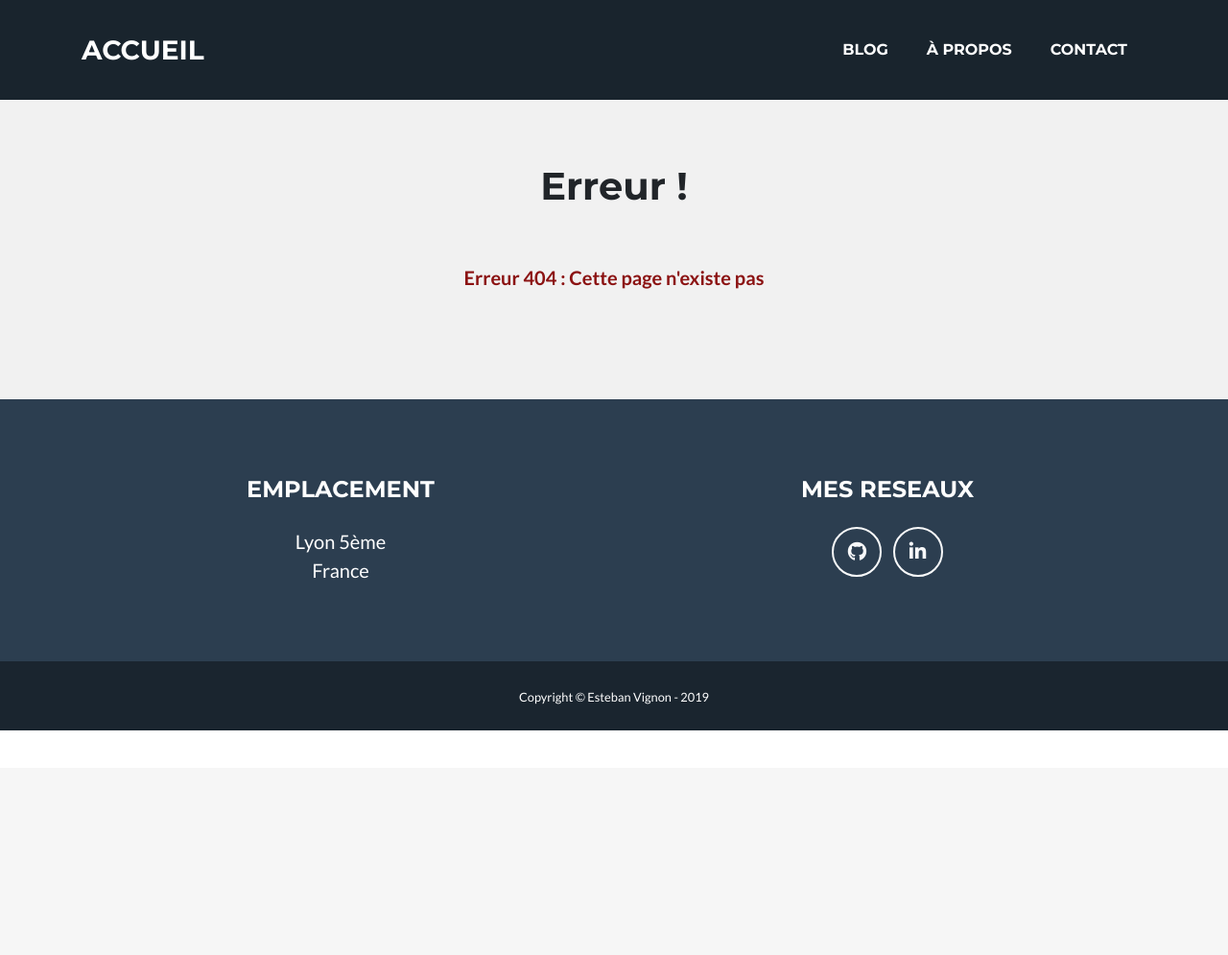
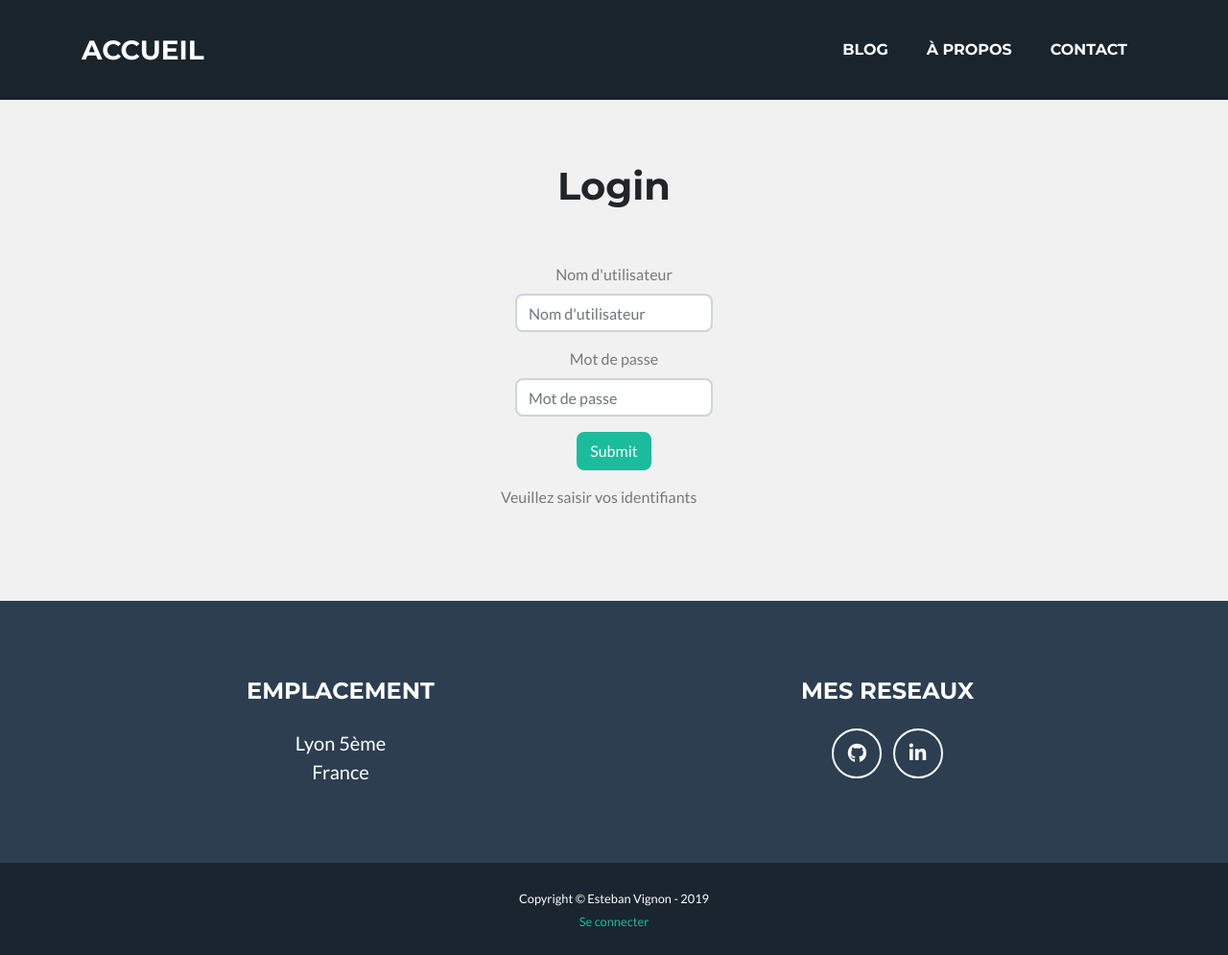
Before and after one commit to EstebanVignon/BlogP5, a PHP site: page /index.php?action=login in a window 1280 px wide. Shown: the whole page at 96% size. Before the commit the page ends 761 px from the top, so only its background shows below. Run offline with PHP 8.4, Linux system fonts and the light colour scheme.

Commit message:
Work on Login Structure / Hash & Verify Password

```diff
--- /dev/null
+++ b/controller/backend.php
@@ -0,0 +1,27 @@
+<?php
+
+require_once('./model/LoginManager.php');
+
+function login($loginErrorMessage = null)
+{
+    $showError = $loginErrorMessage;
+    require('./view/backend/login.php');
+}
+
+function checkLogin($username, $pwd)
+{
+
+    $loginManager = new OC\Blog\Model\LoginManager();
+
+    $credentials = $loginManager->checkCredentials($username, $pwd);
+
+    if ($credentials == 'badUser') {
+        $loginErrorMessage = 'Cet utilisateur nexiste pas';
+    } elseif ($credentials == 'connected') {
+        $loginErrorMessage = 'Connecté';
+    } elseif ($credentials == 'badPassword') {
+        $loginErrorMessage = 'Mauvais mdp';
+    }
+
+    require('./view/backend/login.php');
+}
--- a/index.php
+++ b/index.php
@@ -1,5 +1,6 @@
 <?php
 require('controller/frontend.php');
+require('controller/backend.php');
 
 
 try {
@@ -25,6 +26,12 @@ try {
             } else {
                 throw new Exception('Aucun identifiant de post envoyé pour le commentaire');
             }
+        } elseif ($action = 'login') {
+            if (isset($_POST['username']) && isset($_POST['pwd']) && !empty($_POST['username']) && !empty($_POST['pwd'])) {
+                checkLogin($_POST['username'], $_POST['pwd']);
+            } else {
+                login('Veuillez saisir vos identifiants');
+            }
         } else {
             throw new Exception('Erreur 404 : Cette page n\'existe pas');
         }
--- /dev/null
+++ b/model/LoginManager.php
@@ -0,0 +1,30 @@
+<?php
+
+namespace OC\Blog\Model;
+
+require_once('Manager.php');
+
+class LoginManager extends Manager
+{
+
+    public function checkCredentials($username, $pwd)
+    {
+        $db = $this->dbConnect();
+        $sql = 'SELECT * FROM account WHERE username = ?';
+        $req = $db->prepare($sql);
+        $req->execute(array($username));
+        $req->setFetchMode(\PDO::FETCH_ASSOC);
+        $usernameReq = $req->fetchAll();
+
+        if (!empty($usernameReq[0]['password'])) {
+            if (password_verify($pwd, $usernameReq[0]['password'])) {
+                return 'connected';
+            } else {
+                return 'badPassword';
+            }
+        }else{
+            return 'badUser';
+        }
+
+    }
+}
--- /dev/null
+++ b/view/backend/login.php
@@ -0,0 +1,43 @@
+<?php $title = 'CV Esteban Vignon - Login'; ?>
+<?php $description = 'Se connecter à l\'interface d\'administration'; ?>
+
+<?php ob_start(); ?>
+
+<header class="bg-primary text-white text-center masthead-blog">
+    <div class="container d-flex align-items-center flex-column">
+
+        <div class="row">
+            <h1 class="text-body">Login</h1>
+        </div>
+
+        <div class="row mt-5">
+
+            <form class="col-12" action="index.php?action=login" method="post">
+
+                <div class="form-group text-black-50">
+                    <label for="username">Nom d'utilisateur</label>
+                    <input type="username" class="form-control" name="username" id="username" placeholder="Nom d'utilisateur" required>
+                </div>
+
+                <div class="form-group text-black-50">
+                    <label for="pwd">Mot de passe</label>
+                    <input type="password" class="form-control" name="pwd" id="pwd" placeholder="Mot de passe">
+                </div>
+
+                <button type="submit" class="btn btn-primary">Submit</button>
+
+                <div class="row mt-3 text-black-50">
+                    <?= $loginErrorMessage ?>
+                </div>
+
+
+            </form>
+
+        </div>
+
+    </div>
+</header>
+
+<?php $content = ob_get_clean(); ?>
+
+<?php require('./view/template.php'); ?>
--- a/view/error.php
+++ b/view/error.php
@@ -18,4 +18,4 @@
 
 <?php $content = ob_get_clean(); ?>
 
-<?php require('frontend/template.php'); ?>
+<?php require('template.php'); ?>
--- a/view/frontend/blog.php
+++ b/view/frontend/blog.php
@@ -29,4 +29,4 @@
 
 <?php $content = ob_get_clean(); ?>
 
-<?php require('template.php'); ?>
+<?php require('./view/template.php'); ?>
--- a/view/frontend/home.php
+++ b/view/frontend/home.php
@@ -101,4 +101,4 @@
 
 <?php $content = ob_get_clean(); ?>
 
-<?php require('template.php'); ?>
+<?php require('./view/template.php'); ?>
--- a/view/frontend/post.php
+++ b/view/frontend/post.php
@@ -75,4 +75,4 @@
 
 <?php $content = ob_get_clean(); ?>
 
-<?php require('template.php'); ?>
+<?php require('./view/template.php'); ?>
--- a/view/frontend/template.php
+++ b/view/template.php
@@ -77,6 +77,9 @@
         <div class="container">
             <small>Copyright &copy; Esteban Vignon - 2019</small>
         </div>
+        <div class="container">
+            <small><a href="index.php?action=login">Se connecter</a></small>
+        </div>
     </section>
 
     <!-- Scroll to Top Button (Only visible on small and extra-small screen sizes) -->
```
Also changed, not shown: controller/frontend.php (+0 -8 lines), model/PostManager.php (line endings or trailing spaces).
